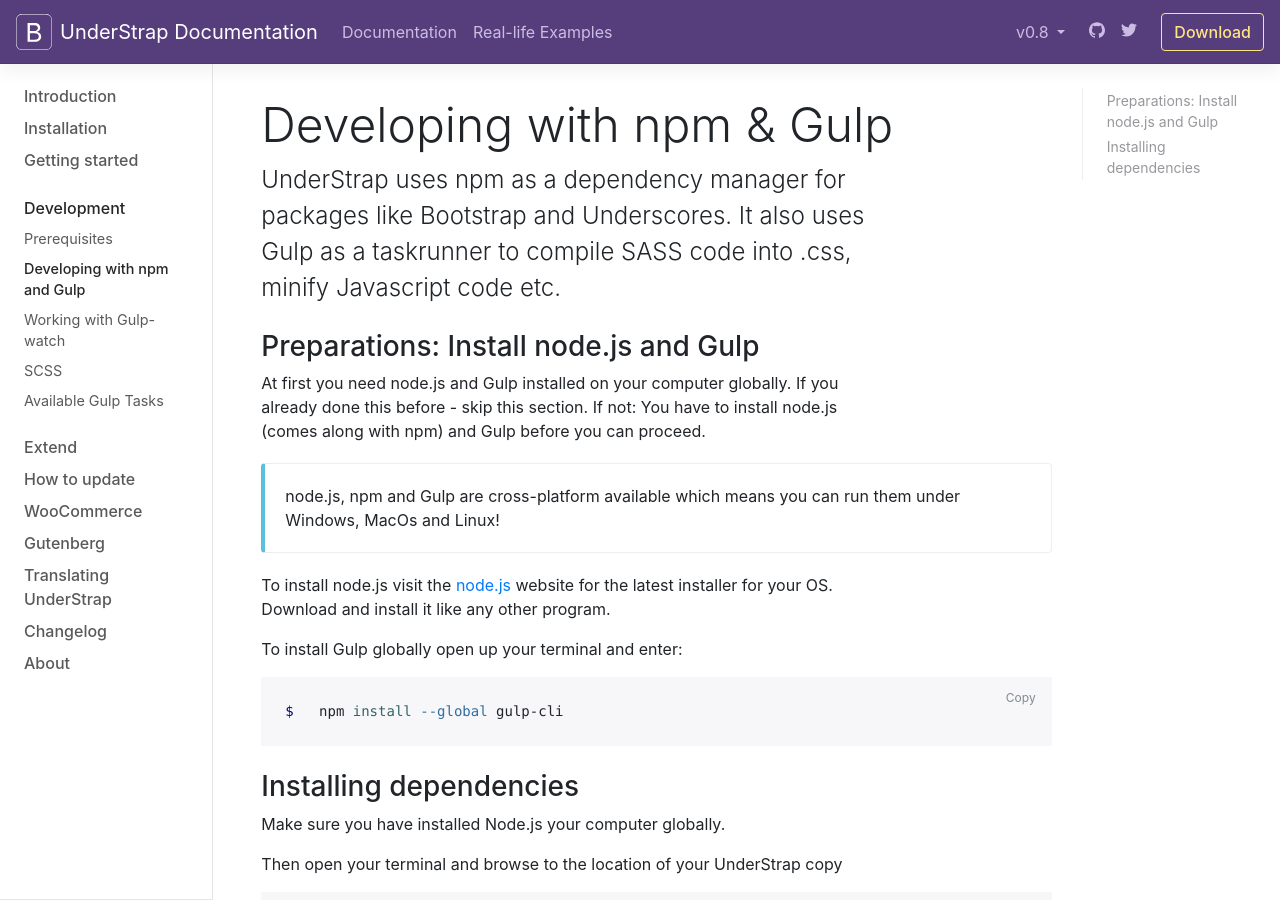
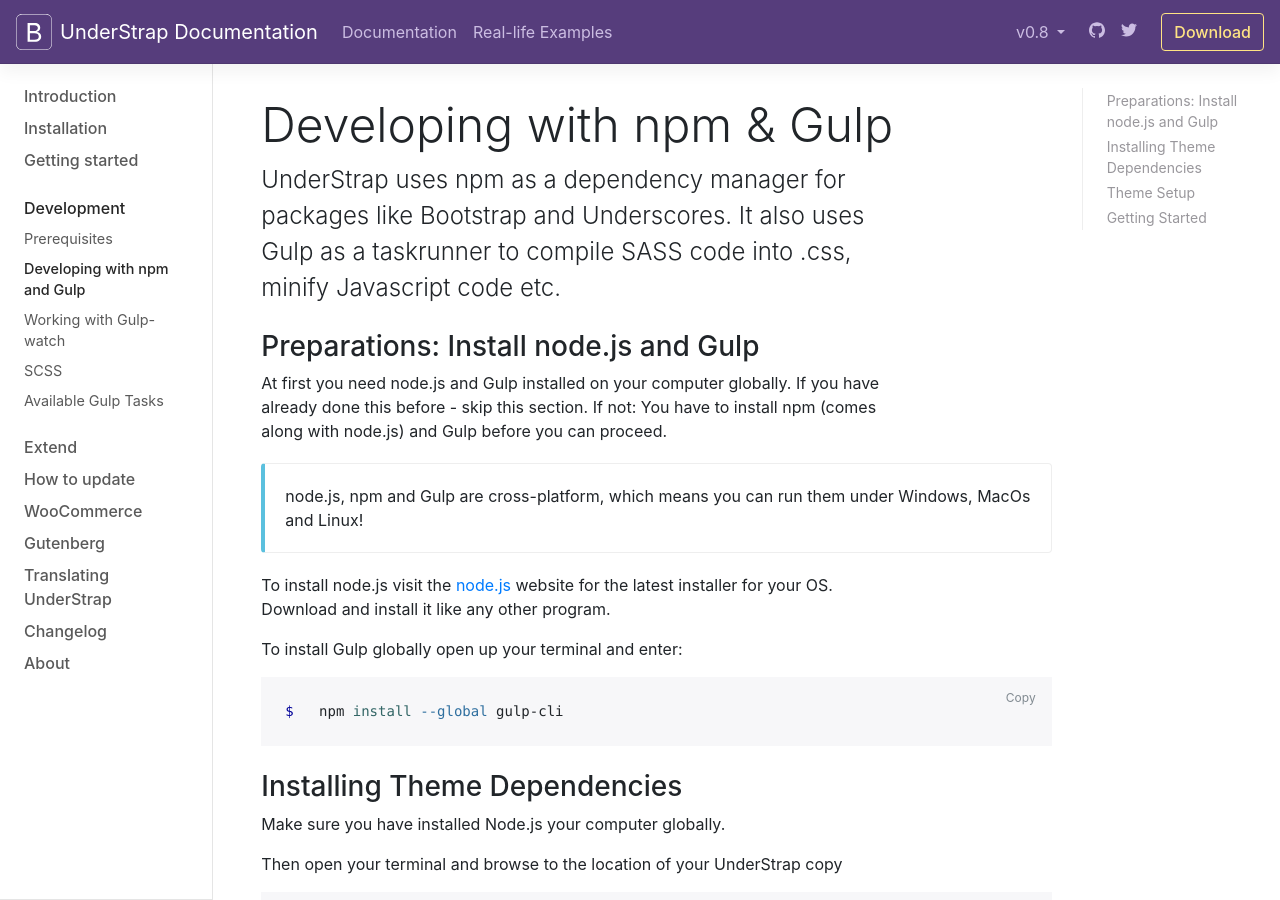
Before and after one commit to Thomas-A-Reinert/Understrap-Documentation, a Jekyll site: the page built from docs/0.8.2/development/developing-with-npm-and-gulp.md, in a window 1280 px wide and 900 px high. Built offline with Jekyll 4.4.1, drawn with Linux system fonts in a browser that asks for light colours; nearby versions of some CDN libraries; comment, search, counter and statistics services are not loaded; the table of contents is made by our own code; some of the changed text lies outside the part shown.

Commit message:
Update developing-with-npm-and-gulp.md

```diff
--- a/docs/0.8.2/development/developing-with-npm-and-gulp.md
+++ b/docs/0.8.2/development/developing-with-npm-and-gulp.md
@@ -7,10 +7,10 @@
 ---
 
 ### Preparations: Install node.js and Gulp
-At first you need node.js and Gulp installed on your computer globally. If you already done this before - skip this section. If not: You have to install node.js (comes along with npm) and Gulp before you can proceed.
+At first you need node.js and Gulp installed on your computer globally. If you have already done this before - skip this section. If not: You have to install npm (comes along with node.js) and Gulp before you can proceed.
 
 {% callout info %}
-  node.js, npm and Gulp are cross-platform available which means you can run them under Windows, MacOs and Linux!
+  node.js, npm and Gulp are cross-platform, which means you can run them under Windows, MacOs and Linux!
 {% endcallout %}
 
 
@@ -21,7 +21,7 @@
   npm install --global gulp-cli
 {% endhighlight %}
 
-### Installing dependencies
+### Installing Theme Dependencies
 Make sure you have installed Node.js your computer globally.
 
 Then open your terminal and browse to the location of your UnderStrap copy
@@ -29,3 +29,15 @@
 {% highlight sh %}
   npm install
 {% endhighlight %}
+
+### Theme Setup
+UnderStrap contains a configuration file called `gulpconfig.json` found in the theme root. To use BrowserSync to refresh the website on file change you will have to configure your proxy settings. By default the proxy is set to `localhost/wordpress/`, change this to sites URL.
+
+### Getting Started
+To get started developing on your new UnderStrap based theme, open a console and navigate to the UnderStrap theme folder. Then to start watching for file changes and browser refresh with BrowserSync execute:
+
+{% highlight sh %}
+  gulp watch-bs
+{% endhighlight %}
+
+A new browser tab will load in your browser and any changes made to files in ./scss and ./js will automatically be compiled and your browser tab will be refreshed.
```
